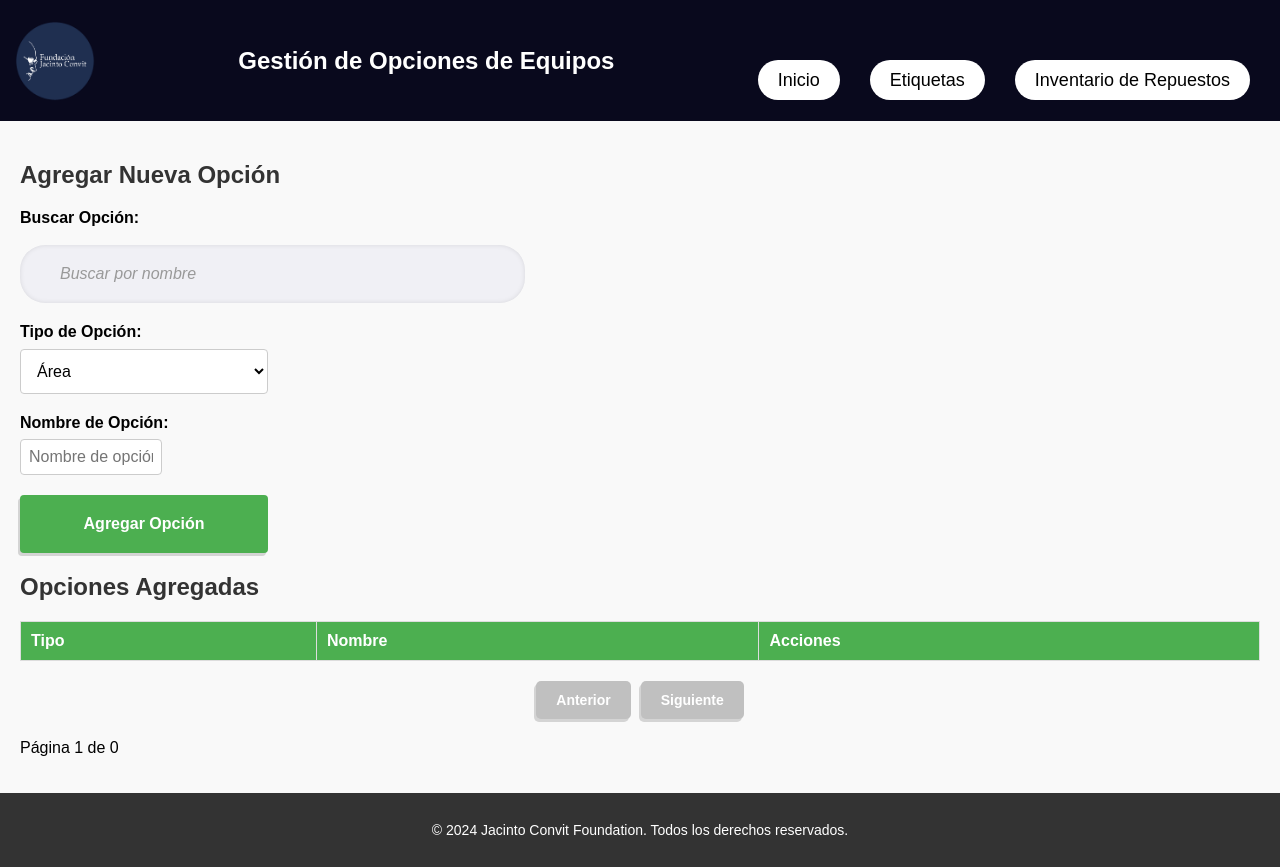
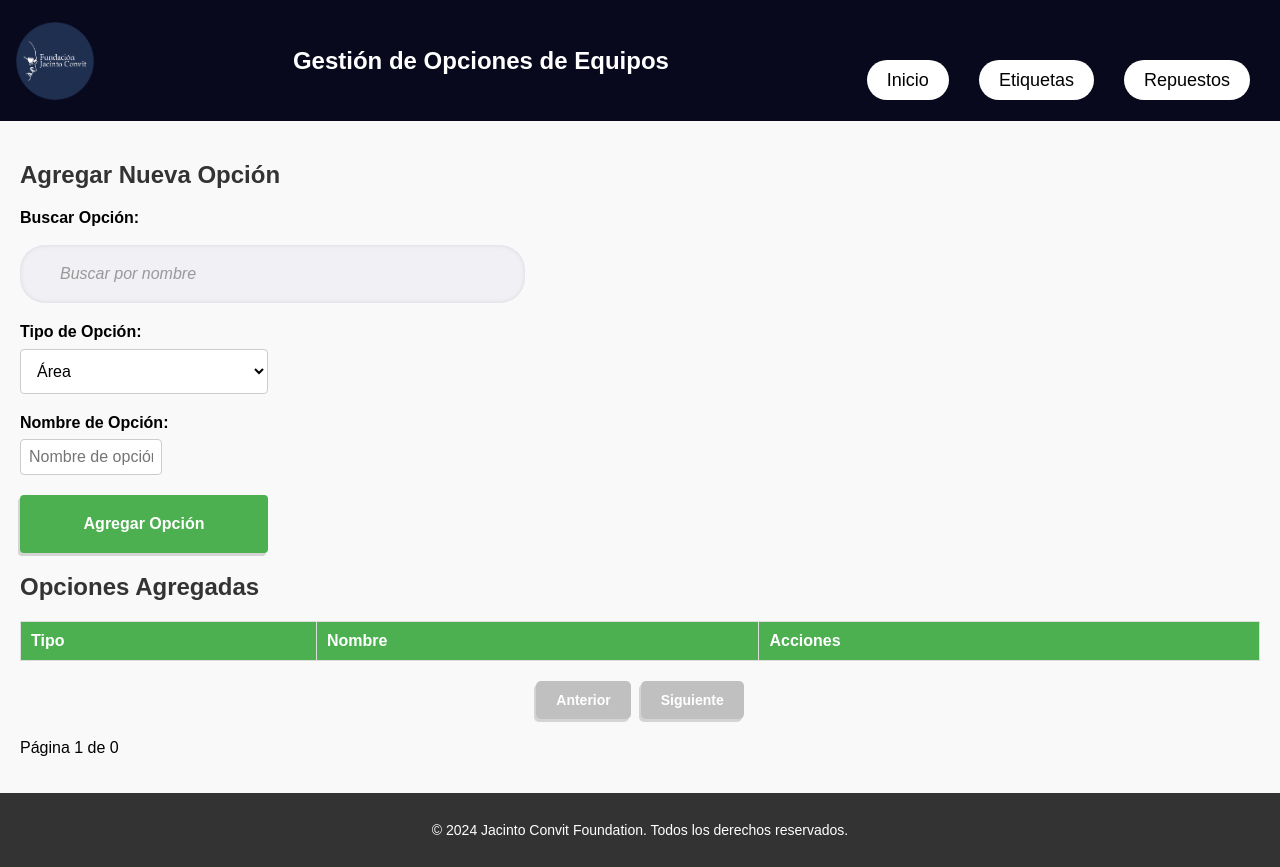
Before and after one commit to AlejandroCR11/mfjc, a plain HTML site: page opciones.html in a window 1280 px wide. Drawn offline with Linux system fonts and the light colour scheme.

Commit message:
Update opciones.html

```diff
--- a/opciones.html
+++ b/opciones.html
@@ -21,7 +21,7 @@
                 <li><a href="index.html">Inicio</a></li>
                 <li><a href="opciones.html">Etiquetas</a></li>
             <!--    <li><a href="equipos.html">Equipos</a></li> -->
-                <li><a href="inventario.html">Inventario de Repuestos</a></li>
+                <li><a href="inventario.html">Repuestos</a></li>
             <!--    <li><a href="#calendario">Calendario de Mantenimiento</a></li>  -->
             <!--    <li><a href="#reportes">Reportes</a></li> -->
             </ul>
```
